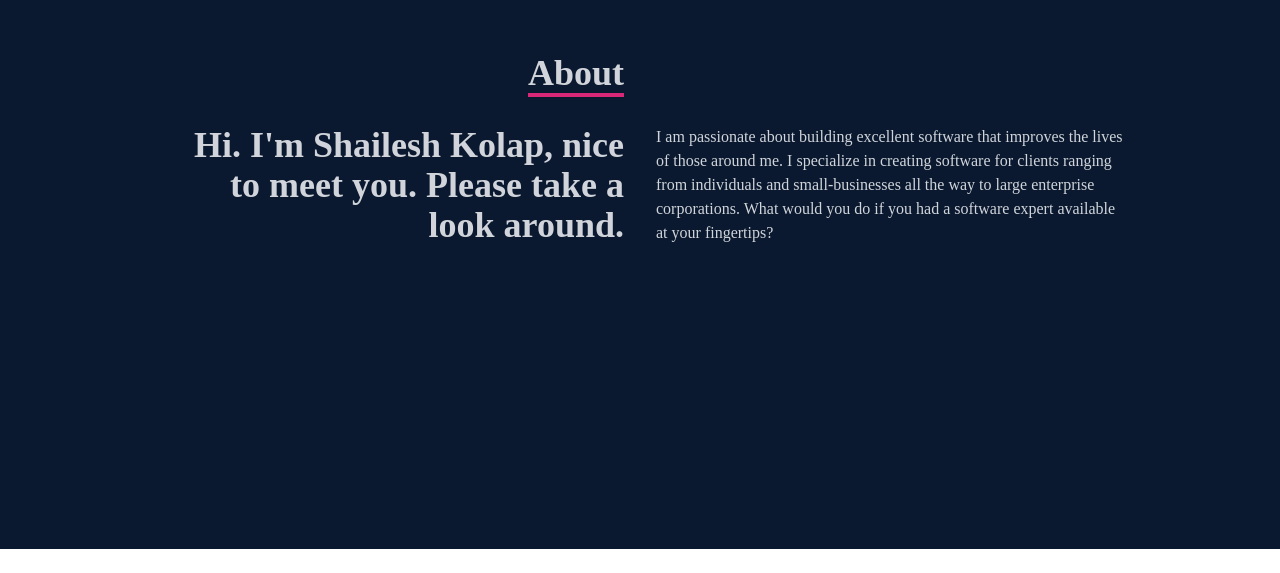
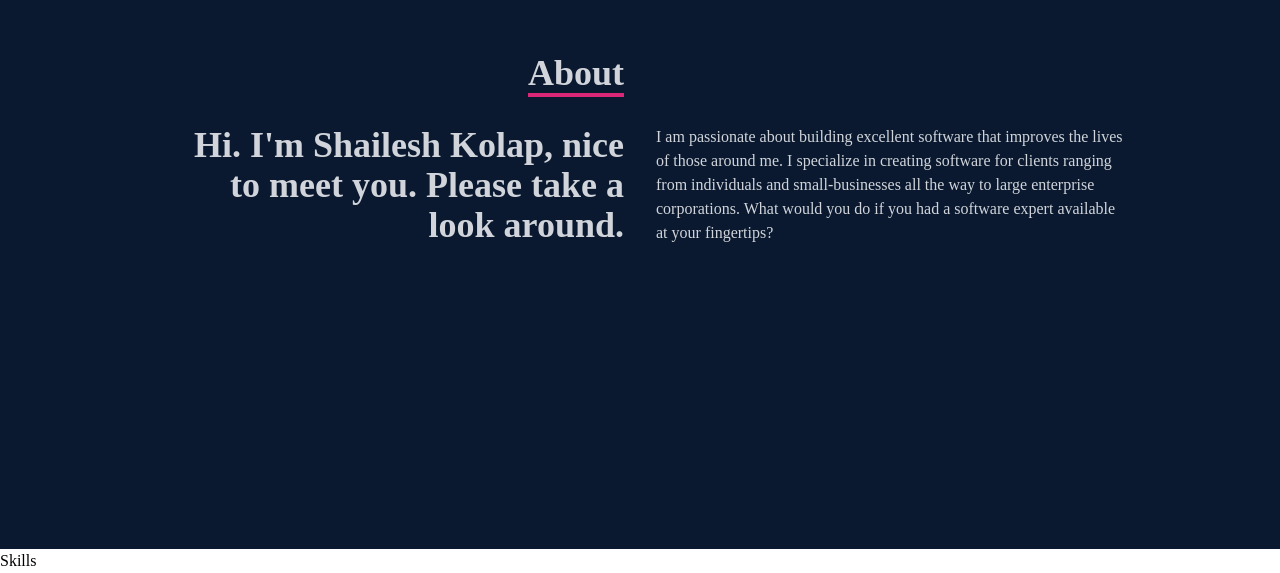
Before and after one commit to Skolap/react-portfolio, a React (Create React App) app: page / in a window 1280 px wide. Shown: the part 1051-1624 px from the top of the page. Before the commit the page ends 1600 px from the top, so only its background shows below. Built offline with nearby package versions, Linux system fonts and the light colour scheme; the HTML template or start-up script is replaced by a standard one.

Commit message:
Added Skills component

```diff
--- a/src/App.js
+++ b/src/App.js
@@ -1,6 +1,7 @@
 import About from "./Components/About";
 import Home from "./Components/Home";
 import Navbar from "./Components/Navbar";
+import Skills from "./Components/Skills";
 
 function App() {
   return (
@@ -8,6 +9,7 @@
       <Navbar />
       <Home />
       <About />
+      <Skills />
     </div>
   );
 }
--- /dev/null
+++ b/src/Components/Skills.jsx
@@ -0,0 +1,7 @@
+import React from "react";
+
+const Skills = () => {
+  return <div>Skills</div>;
+};
+
+export default Skills;
```
